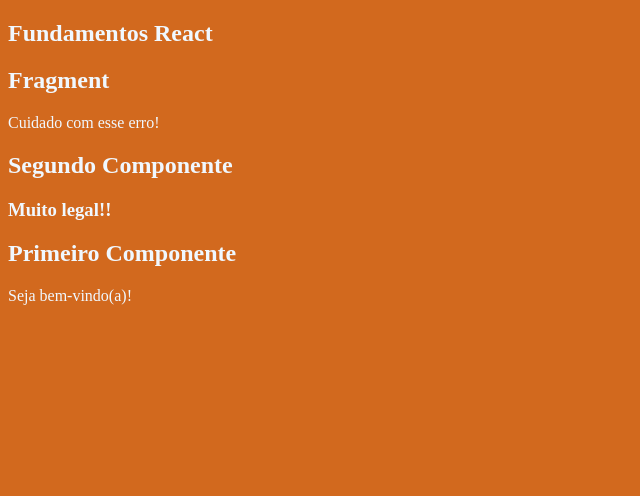
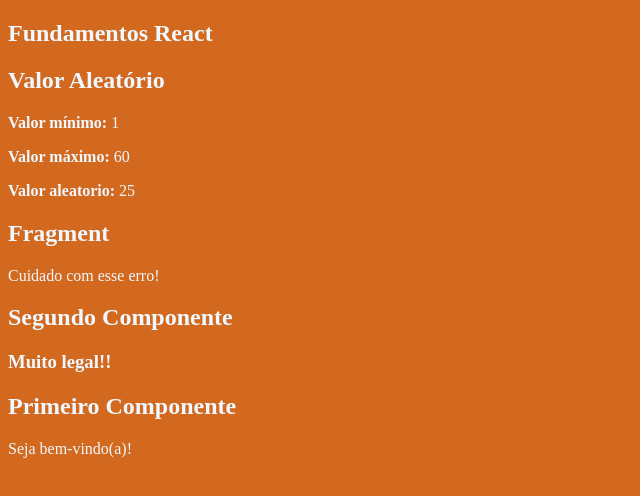
Before and after one commit to guilhermebrandao/curso-react-redux-cod3r, a React (Create React App) app in the folder fundamentos-react/: page / in a window 1280 px wide. Shown: the top 496 px of the page, without its empty margins (0-640 px from the left). Built offline with nearby package versions, Linux system fonts and the light colour scheme.

Commit message:
Componente Número Aleatório

```diff
--- a/fundamentos-react/src/App.jsx
+++ b/fundamentos-react/src/App.jsx
@@ -1,5 +1,6 @@
 import React from 'react'
 
+import Aleatorio from './components/basicos/Aleatorio'
 import Primeiro from './components/basicos/Primeiro'
 import ComParametro from './components/basicos/ComParametro'
 import Fragmento from './components/basicos/Fragmento'
@@ -7,6 +8,9 @@
 export default _ =>
   <div id="app">
     <h2>Fundamentos React</h2>
+    <Aleatorio
+      min={1}
+      max={60} />
     <Fragmento />
     <ComParametro
       titulo="Segundo Componente"
--- /dev/null
+++ b/fundamentos-react/src/components/basicos/Aleatorio.jsx
@@ -0,0 +1,17 @@
+import React from 'react'
+
+export default props => {
+
+  const { min, max } = props
+
+  const aleatorio = parseInt(Math.random() * (max - min)) + min
+
+  return (
+    <div>
+      <h2>Valor Aleatório</h2>
+      <p><strong>Valor mínimo: </strong> {min}</p>
+      <p><strong>Valor máximo: </strong> {max}</p>
+      <p><strong>Valor aleatorio: </strong> {aleatorio}</p>
+    </div>
+  )
+}
```
